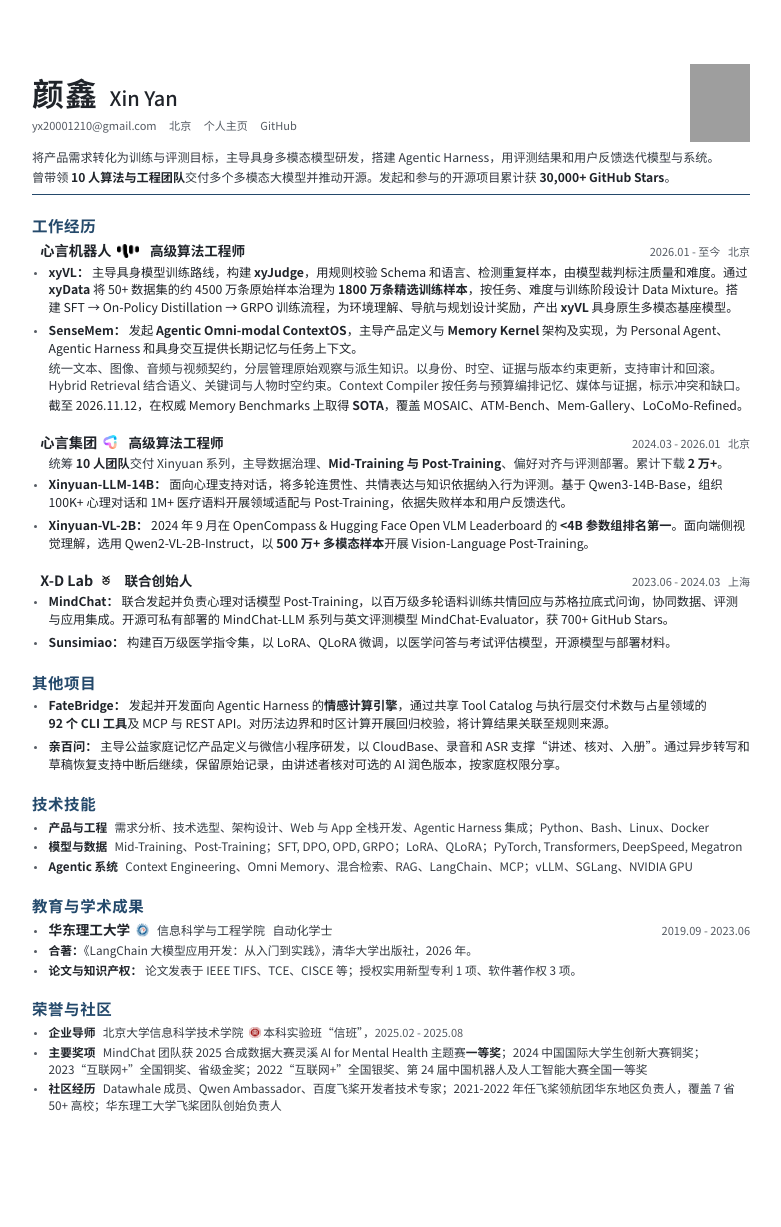
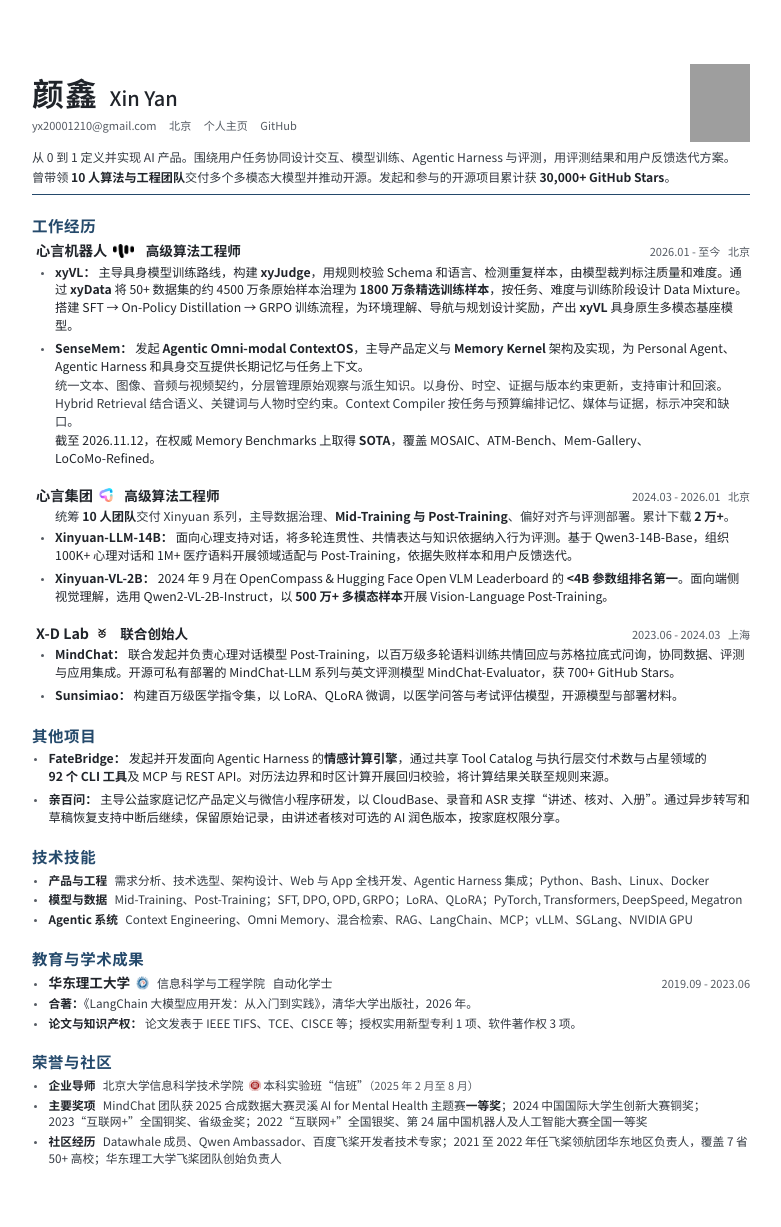
Before and after one commit to thomas-yanxin/thomas-yanxin.github.io, a Jekyll site: the page proof/resume.html, which Jekyll copies as it is, in a window 1280 px wide. Shown: the whole page, without its empty margins (249-1030 px from the left). Built offline with Jekyll 4.4.1, drawn with Linux system fonts in a browser that asks for light colours; before the commit the page ends 1183 px from its top, so only the background shows below that; grey boxes are pictures that could not be loaded.

Commit message:
Refine resume summary, date formatting, and print layout

```diff
--- a/proof/resume.html
+++ b/proof/resume.html
@@ -100,7 +100,11 @@ h2 {
   letter-spacing: 0.04em;
   break-after: avoid;
 }
-.entry, section > .bullet-list { margin-inline-start: var(--content-indent); }
+section > .bullet-list { margin-inline-start: var(--content-indent); }
+.entry {
+  --project-indent: 1.55em;
+  margin-inline-start: calc(var(--content-indent) / 2);
+}
 .entry + .entry { margin-top: var(--role-gap); }
 .entry-heading {
   display: flex;
@@ -114,8 +118,9 @@ h2 {
 h3 { font-size: 10.7pt; line-height: 1.35; }
 .role { display: inline-block; margin-inline-start: 3mm; font-size: 10.2pt; white-space: nowrap; }
 .meta { display: inline-flex; gap: 2mm; color: var(--muted); font-size: var(--meta-size); font-variant-numeric: tabular-nums; white-space: nowrap; }
-.entry-intro { margin: 0 0 0.9mm var(--content-indent); color: var(--secondary); }
+.entry-intro { margin: 0 0 0.9mm var(--project-indent); color: var(--secondary); }
 .bullet-list { padding-inline-start: calc(var(--content-indent) - 0.3mm); list-style: disc; }
+.entry > .bullet-list { padding-inline-start: calc(var(--project-indent) - 0.3mm); }
 .bullet-list > li { padding-inline-start: 0.3mm; break-inside: avoid; }
 .bullet-list > li::marker { color: var(--muted); font-size: calc(var(--body-size) * 0.65); }
 .bullet-list > li + li { margin-top: var(--item-gap); }
@@ -145,6 +150,7 @@ h3 { font-size: 10.7pt; line-height: 1.35; }
 @media print {
   body { -webkit-print-color-adjust: exact; print-color-adjust: exact; }
   .sheet { margin: 0; }
+  .entry > .bullet-list { letter-spacing: -0.008em; }
   #skills-heading + .bullet-list { letter-spacing: -0.006em; }
 }
 @media screen and (max-width: 820px) {
@@ -169,7 +175,7 @@ h3 { font-size: 10.7pt; line-height: 1.35; }
 </style></head><body><main class="sheet" aria-label="颜鑫的个人简历"><div class="page-body">
 <header class="identity"><div class="identity-copy"><h1><span class="name-cn">颜鑫</span> <span class="name-en" lang="en">Xin Yan</span></h1><address class="contact"><span><a href="mailto:yx20001210@gmail.com">yx20001210@gmail.com</a></span><span>北京</span><span><a href="https://thomas-yanxin.github.io">个人主页</a></span><span><a href="https://github.com/thomas-yanxin">GitHub</a></span></address></div><img class="portrait" src="../images/zhengjianzhao.JPEG" width="170" height="220" alt="颜鑫的证件照">
 <div class="summary">
-<p>将产品需求转化为训练与评测目标，主导具身多模态模型研发，搭建 <span class="term">Agentic Harness</span>，用评测结果和用户反馈迭代模型与系统。</p>
+<p>从 0 到 1 定义并实现 AI 产品。围绕用户任务协同设计交互、模型训练、<span class="term" lang="en">Agentic Harness</span> 与评测，用评测结果和用户反馈迭代方案。</p>
 <p>曾带领 <strong>10 人算法与工程团队</strong>交付多个多模态大模型并推动开源。发起和参与的开源项目累计获 <strong>30,000+ GitHub Stars</strong>。</p>
 </div>
 </header>
@@ -243,9 +249,9 @@ h3 { font-size: 10.7pt; line-height: 1.35; }
 <section aria-labelledby="honors-heading">
 <h2 id="honors-heading">荣誉与社区</h2>
 <ul class="bullet-list" role="list">
-<li><strong>企业导师</strong> 北京大学信息科学技术学院<img class="cv-logo" src="../images/logos/pku.png" width="13" height="13" alt="" aria-hidden="true"> 本科实验班“信班”，<span class="term mentor-term">2025.02 - 2025.08</span></li>
+<li><strong>企业导师</strong> 北京大学信息科学技术学院<img class="cv-logo" src="../images/logos/pku.png" width="13" height="13" alt="" aria-hidden="true"> 本科实验班“信班”<span class="term mentor-term">（2025 年 2 月至 8 月）</span></li>
 <li><strong>主要奖项</strong> MindChat 团队获 2025 合成数据大赛灵溪 AI for Mental Health 主题赛<strong>一等奖</strong>；2024 中国国际大学生创新大赛铜奖；2023“互联网+”全国铜奖、省级金奖；2022“互联网+”全国银奖、第 24 届中国机器人及人工智能大赛全国一等奖</li>
-<li><strong>社区经历</strong> Datawhale 成员、Qwen Ambassador、百度飞桨开发者技术专家；<span class="term">2021-2022</span> 年任飞桨领航团华东地区负责人，覆盖 7 省 50+ 高校；华东理工大学飞桨团队创始负责人</li>
+<li><strong>社区经历</strong> Datawhale 成员、Qwen Ambassador、百度飞桨开发者技术专家；<span class="term">2021 至 2022 年</span>任飞桨领航团华东地区负责人，覆盖 7 省 50+ 高校；华东理工大学飞桨团队创始负责人</li>
 </ul>
 </section>
 </div>
```
Also changed, not shown: proof/resume.md (+3 -3 lines), 1 other file.
